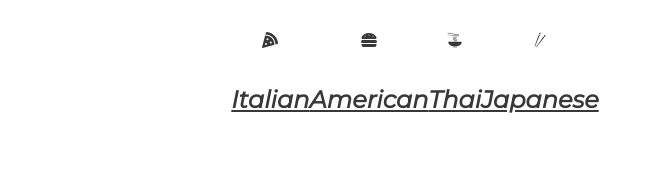
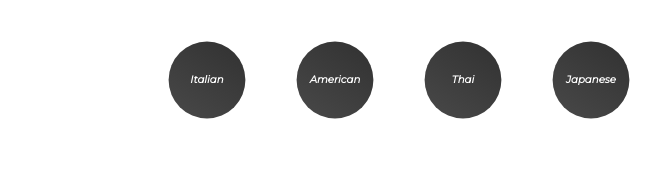
Before and after one commit to Isaac7app/Yummyy, a React (Create React App) app: page / in a window 1280 px wide. Shown: the top 193 px of the page, without its empty margins (225-886 px from the left). Built offline with nearby package versions, Linux system fonts and the light colour scheme; no server answers; a web font is replaced by a local one.

Commit message:
styling category components

```diff
--- a/src/components/Category.jsx
+++ b/src/components/Category.jsx
@@ -7,7 +7,7 @@ function Category() {
   return (
     <List>
       <SLink to={"/cuisine/Italian"}>
-        <FaPizzaSlice />
+        <FaPizzaSlice  />
         <h4>Italian</h4>
       </SLink>
       <SLink to={"/cuisine/American"}>
@@ -38,6 +38,33 @@ const SLink = styled(NavLink)`
   justify-content: center;
   align-items: center;
   border-radius: 50%;
+  margin-right: 2rem;
+  text-decoration: none;
+  background: linear-gradient(35deg, #494949, #313131);
+  width: 6rem;
+  height: 6rem;
+  cursor: pointer;
+  transform: scale(0.8);
+
+
+  h4 {
+    color: white;
+    font-size: 0.8rem;
+  }
+  svg{
+    color:white;
+    font-size: 1.5rem;
+  }
+
+  &.active{
+    background: linear-gradient(to right, #f27121, #e94057);
+    svg{
+      color:white;
+    }
+    h4{
+      color: white;
+    }
+  }
 `;
 
 export default Category;
```
